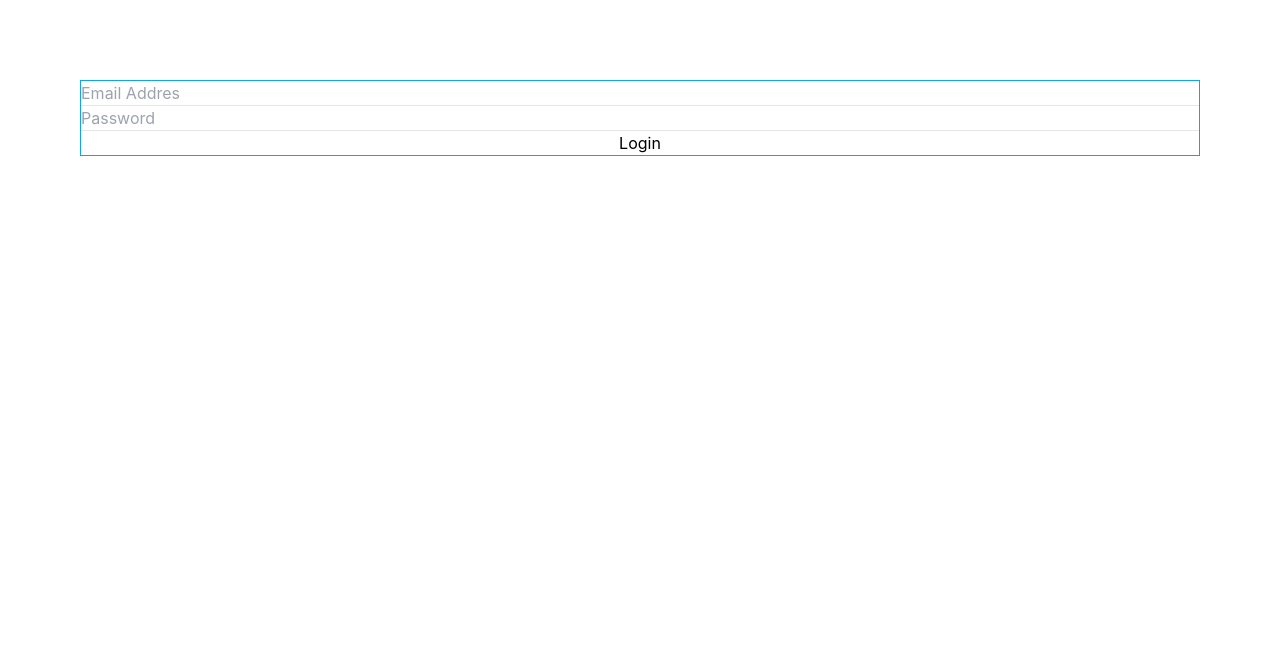
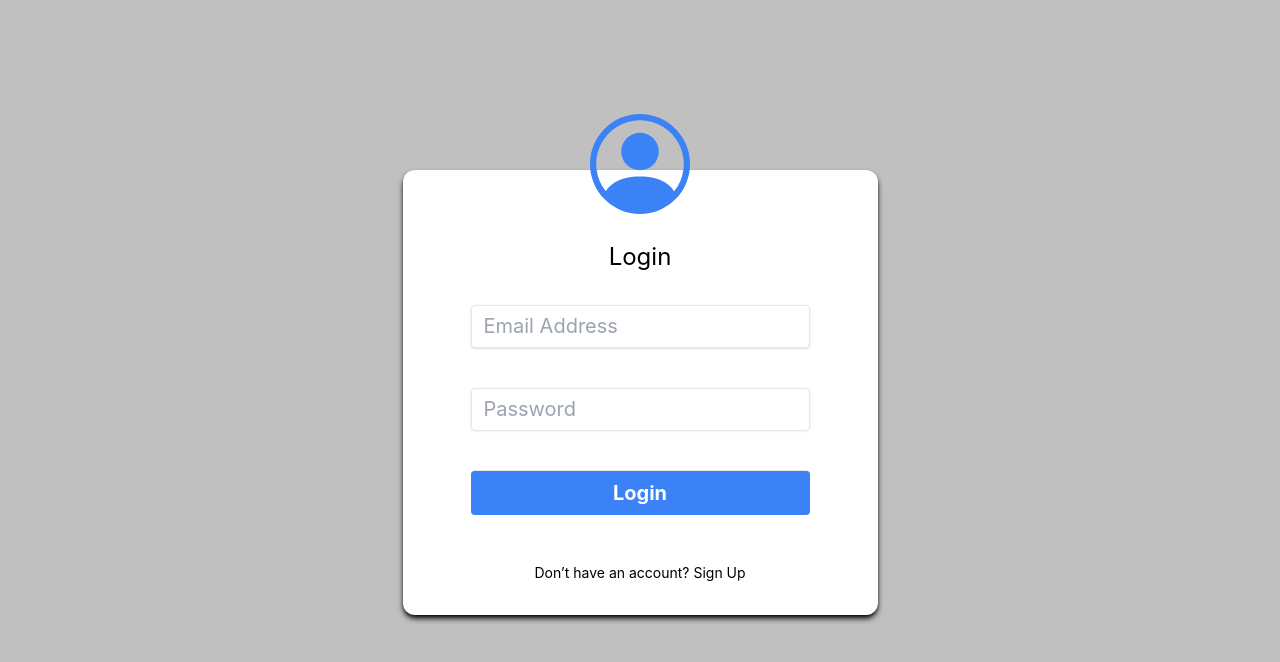
Before and after one commit to supabase-code-share/code-share, a Next.js app: page /login in a window 1280 px wide. Shown: the top 662 px of the page. Built offline with nearby package versions, Linux system fonts and the light colour scheme.

Commit message:
login page design updates

```diff
--- a/pages/login.tsx
+++ b/pages/login.tsx
@@ -1,12 +1,23 @@
+import Image from 'next/image'
+import personPic from '../public/person-circle.svg'
 
 const Login = () => {
   return (
-    <div className="m-20 border border-sky-500 text-center">
-        <form className="grid grid-cols-1 divide-y">
-            <input type="email" placeholder='Email Addres' className=''/>
-            <input type="password" placeholder="Password" className=''/>
-            <button className=''>Login</button>
+
+    <div className="flex flex-col justify-center h-screen divide-y items-center text-xl" id="login-form-div">
+      <div className="bg-white shadow-md px-12 pt-8 pb-8 mb-4 items-center text-center rounded-xl shadow-black">
+      {/* Image source: https://icons.getbootstrap.com/icons/person-circle/ */}
+      <div id='person-pic-div'>
+        <Image src={personPic} alt="Picture of a head" className='' width={100} height={100} id="person-pic"/>
+      </div>
+        <h1 className="mt-5 text-2xl">Login</h1>
+        <form className="grid grid-cols-1 divide-y gap-10 px-5 pt-8 pb-8 mb-4">
+            <input type="text" placeholder='Email Address' id="username" className='shadow appearance-none border rounded w-full py-2 px-3 text-gray-700 leading-tight focus:outline-none focus:shadow-outline'/>
+            <input type="text" placeholder="Password" id="password" className="shadow appearance-none border rounded w-full py-2 px-3 text-gray-700 leading-tight focus:outline-none focus:shadow-outline" />
+            <button type="button" className='bg-blue-500 hover:bg-blue-700 text-white font-bold py-2 px-4 rounded'>Login</button>
         </form>
+        <p className='text-sm'>Don’t have an account? Sign Up</p>
+      </div>
     </div>
   )
 }
--- a/styles/Home.module.css
+++ /dev/null
@@ -1 +0,0 @@
-/*Login*/
--- a/styles/globals.css
+++ b/styles/globals.css
@@ -6,6 +6,7 @@ body {
     padding: 0;
     margin: 0;
     font-family: -apple-system, BlinkMacSystemFont, Segoe UI, Roboto, Oxygen, Ubuntu, Cantarell, Fira Sans, Droid Sans, Helvetica Neue, sans-serif;
+    background-color: #C0C0C0
 }
 
 a {
@@ -16,3 +17,11 @@ a {
 * {
     box-sizing: border-box;
 }
+
+#person-pic-div {
+    margin-top: -5.5rem;
+    display: block;
+    margin-left: auto;
+    margin-right: auto;
+    width: 50%;
+}
```
Also changed, not shown: public/person-circle.svg (added).
